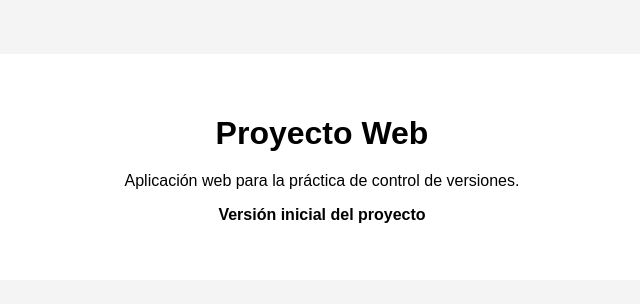
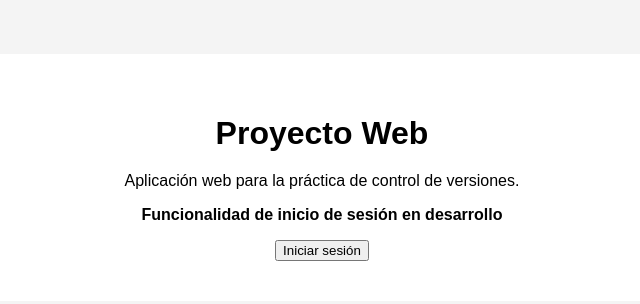
Before and after one commit to Estefania000/proyecto-web, a plain HTML site: page src/index.html in a window 1280 px wide. Shown: the part 46-350 px from the top of the page, without its empty margins (318-958 px from the left). Drawn offline with Linux system fonts and the light colour scheme.

Commit message:
Agrega funcionalidad de inicio de sesión

```diff
--- a/src/index.html
+++ b/src/index.html
@@ -17,8 +17,12 @@
         </p>
 
         <p class="estado">
-            Versión inicial del proyecto
+            Funcionalidad de inicio de sesión en desarrollo
         </p>
+
+        <button id="login">
+            Iniciar sesión
+        </button>
     </main>
 
 </body>
```
Also changed, not shown: 1 other file.
